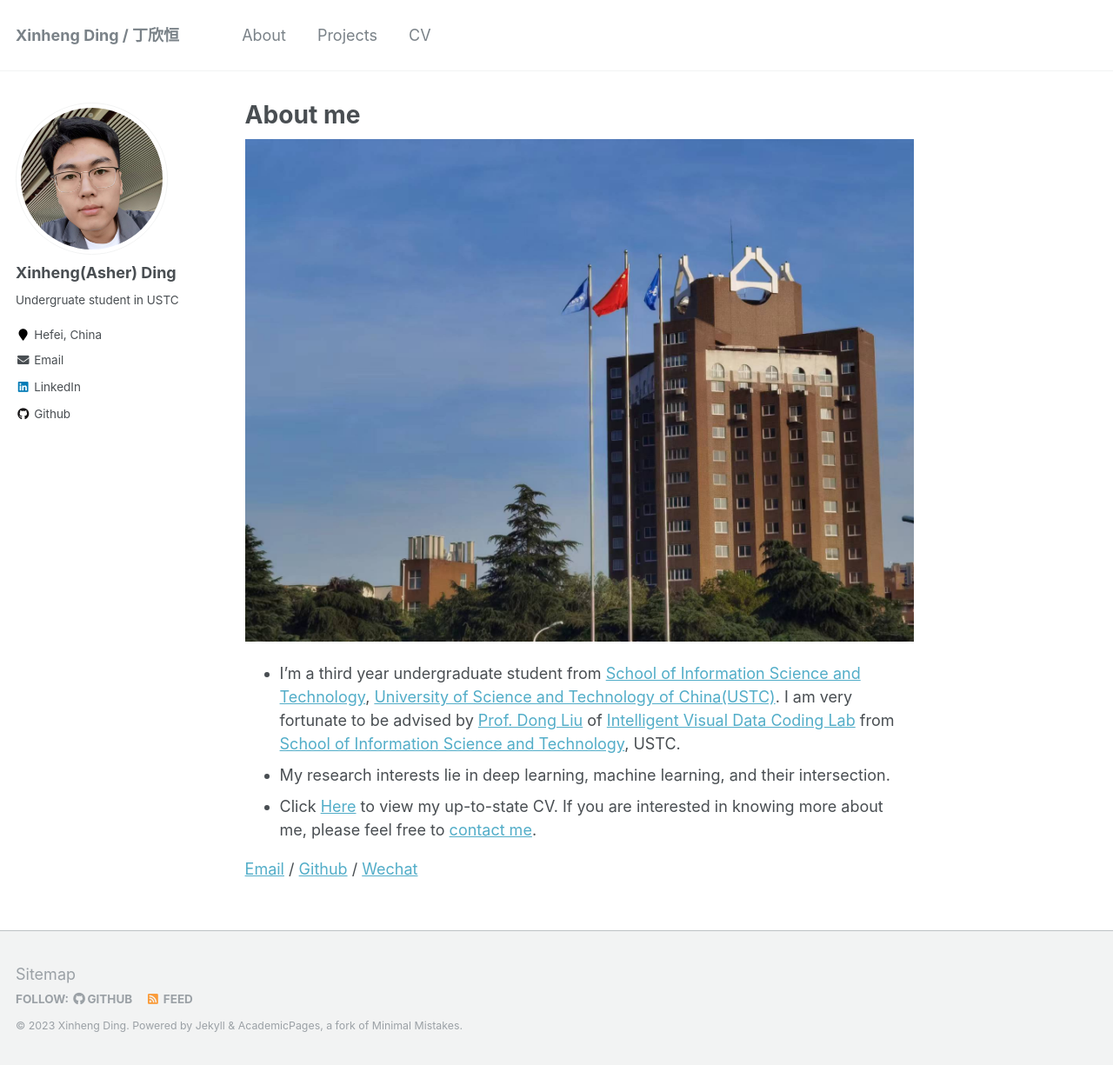
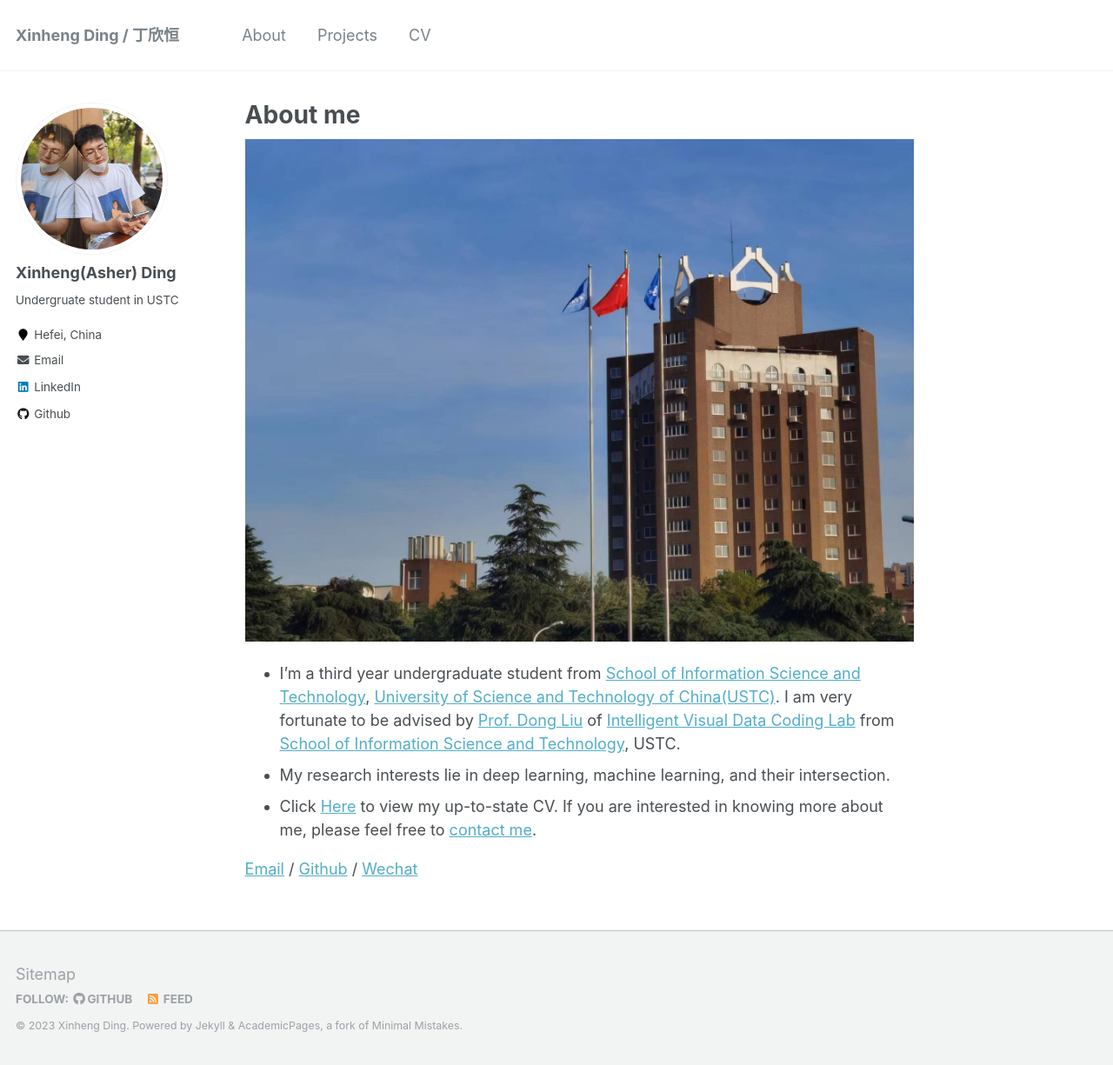
Before and after one commit to XinhengDing/XinhengDing.github.io, a Jekyll site: the page built from _pages/about.md, in a window 1280 px wide and 1225 px high. Shown: the whole window at 87% size. Built offline with Jekyll 4.4.1, drawn with Linux system fonts in a browser that asks for light colours.

Commit message:
Update _config.yml

```diff
--- a/_config.yml
+++ b/_config.yml
@@ -81,7 +81,7 @@ analytics:
 # Site Author
 author:
   name             : "Xinheng(Asher) Ding"
-  avatar           : "01.png"
+  avatar           : "02.png"
   bio              : "Undergruate student in USTC"
   location         : "Hefei, China"
   employer         :
```
